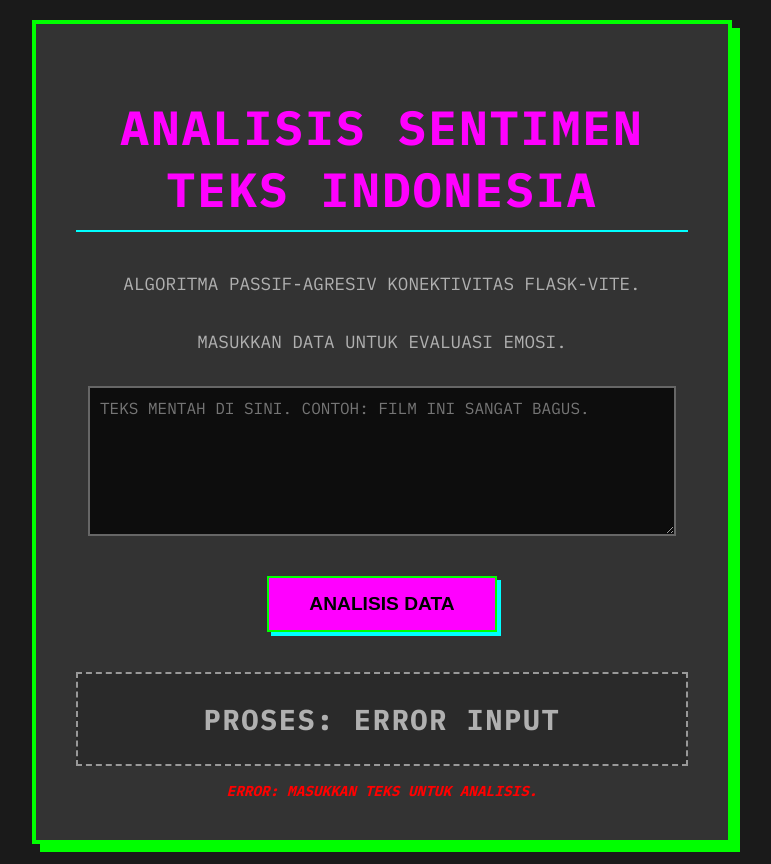
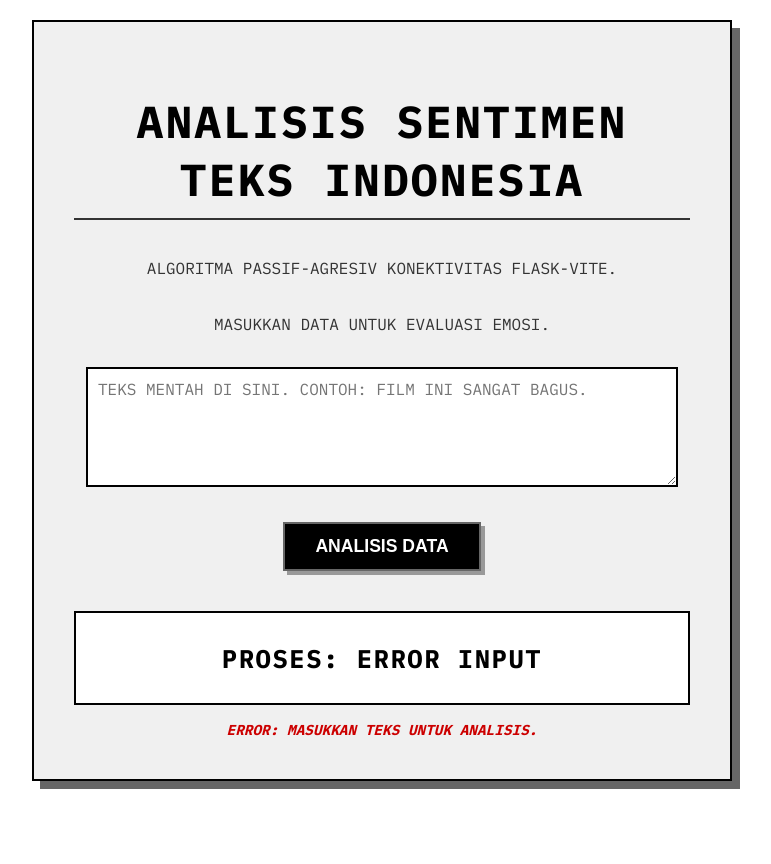
Before and after one commit to Erliandikasyahputraa/DataScience-DeployML, a website built with Vite: page Frontend/index.html in a window 1280 px wide. Both pictures are taken after a click on the button "ANALISIS DATA". Shown: the whole page, without its empty margins (258-1029 px from the left). After the commit the page ends 801 px from the top, so only its background shows below. Built offline with nearby package versions, Linux system fonts and the light colour scheme.

Commit message:
Updates UI theme from dark cyberpunk to minimalist light
Changes color scheme from dark cyberpunk theme (with neon accents) to a clean, minimalist light theme for better readability and professional appearance:

- Switches background from dark to white with black text
- Replaces electric neon colors with monochromatic grays
- Refines button and input styles for cleaner interaction
- Adjusts sentiment indicator colors for better contrast
- Reduces visual noise while maintaining clear hierarchy

```diff
--- a/Frontend/index.html
+++ b/Frontend/index.html
@@ -11,153 +11,155 @@
         margin: 0;
         padding: 0;
         font-family: 'IBM Plex Mono', 'Roboto Mono', monospace; /* Monospaced for raw feel */
-        background-color: #1a1a1a; /* Dark, industrial background */
-        color: #e0e0e0; /* Light text on dark background */
+        background-color: #FFFFFF; /* Latar belakang putih */
+        color: #000000; /* Teks hitam terang */
         display: flex;
         justify-content: center;
         align-items: center;
         min-height: 100vh;
-        overflow: auto; /* Allow scrolling if content is large */
+        overflow: auto; /* Izinkan scrolling jika konten melebihi layar */
       }
 
       .container {
-        background-color: #333333; /* Darker, solid block */
-        border: 4px solid #00ff00; /* Stark, contrasting border (electric green) */
+        background-color: #F0F0F0; /* Blok latar belakang abu-abu terang */
+        border: 2px solid #000000; /* Batas hitam tegas */
         padding: 40px;
-        box-shadow: 8px 8px 0px #00ff00; /* Offset shadow for brutalist feel */
+        box-shadow: 8px 8px 0px #666666; /* Shadow abu-abu tegas agar terlihat di background putih */
         text-align: center;
         max-width: 700px;
         width: 90%;
         box-sizing: border-box;
-        position: relative; /* Untuk positioning elemen internal */
-        margin: 20px; /* Jaga margin agar tidak terlalu mepet */
+        position: relative;
+        margin: 20px;
       }
 
-      /* Heading - Besar, tebal, uppercase */
+      /* Heading - Besar, tebal, uppercase, kontras tinggi */
       h1 {
-        font-size: 3em;
+        font-size: 2.8em;
         font-weight: 700;
-        color: #ff00ff; /* Electric magenta */
+        color: #000000; /* Judul hitam terang */
         margin-bottom: 20px;
         text-transform: uppercase;
         letter-spacing: 2px;
-        border-bottom: 2px solid #00ffff; /* Underline yang kuat */
+        border-bottom: 2px solid #333333; /* Garis bawah abu-abu gelap */
         padding-bottom: 10px;
-        display: inline-block; /* Agar border hanya selebar teks */
+        display: inline-block;
       }
 
       p {
-        font-size: 1.1em;
+        font-size: 1.0em;
         line-height: 1.6;
-        color: #b0b0b0;
+        color: #333333; /* Abu-abu gelap untuk paragraf */
         margin-bottom: 30px;
       }
 
-      /* Textarea - Monokrom, batas jelas */
+      /* Textarea - Kontras, batas jelas */
       textarea {
         display: block;
-        width: calc(100% - 24px); /* Penuh tapi dengan border */
+        width: calc(100% - 24px);
         padding: 10px;
         margin: 20px auto;
-        background-color: #0d0d0d; /* Sangat gelap */
-        border: 2px solid #666666; /* Batas abu-abu tegas */
-        color: #e0e0e0;
+        background-color: #FFFFFF; /* Putih */
+        border: 2px solid #000000; /* Batas hitam tegas */
+        color: #000000; /* Teks input hitam */
         font-family: 'IBM Plex Mono', 'Roboto Mono', monospace;
         font-size: 1em;
         resize: vertical;
-        min-height: 150px;
+        min-height: 120px;
         box-sizing: border-box;
-        outline: none; /* Hapus outline default browser */
+        outline: none;
       }
       textarea:focus {
-        border-color: #00ffff; /* Aksen warna saat fokus */
-        box-shadow: 0 0 0 3px rgba(0, 255, 255, 0.5); /* Outer glow */
+        border-color: #333333; /* Batas abu-abu gelap saat fokus */
+        box-shadow: 0 0 0 3px rgba(0, 0, 0, 0.3); /* Outer glow hitam */
       }
 
       /* Button - Blok, kontras tinggi */
       button {
-        background-color: #ff00ff; /* Electric magenta */
-        color: #000000; /* Teks hitam kontras */
-        padding: 15px 40px;
-        border: 2px solid #00ff00; /* Border hijau kuat */
-        font-size: 1.2em;
+        background-color: #000000; /* Tombol hitam */
+        color: #FFFFFF; /* Teks putih kontras */
+        padding: 12px 30px;
+        border: 2px solid #666666; /* Border abu-abu tegas */
+        font-size: 1.1em;
         font-weight: 700;
         text-transform: uppercase;
         cursor: pointer;
         transition: background-color 0.2s, color 0.2s, box-shadow 0.2s;
-        box-shadow: 4px 4px 0px #00ffff; /* Offset shadow lagi */
-        margin-top: 20px;
+        box-shadow: 4px 4px 0px #999999; /* Shadow abu-abu */
+        margin-top: 15px;
       }
 
       button:hover {
-        background-color: #00ffff; /* Swap warna saat hover */
-        color: #ff00ff;
-        box-shadow: 4px 4px 0px #ff00ff;
+        background-color: #333333; /* Latar abu-abu gelap saat hover */
+        color: #FFFFFF; /* Teks putih saat hover */
+        box-shadow: 4px 4px 0px #000000; /* Shadow hitam saat hover */
       }
 
       button:active {
-        transform: translate(2px, 2px); /* Efek "klik" yang tegas */
-        box-shadow: 2px 2px 0px #00ff00;
+        transform: translate(2px, 2px);
+        box-shadow: 2px 2px 0px #666666;
       }
 
       /* Result Display - Kontras, batas tegas */
       #hasil-prediksi {
         margin-top: 40px;
         padding: 20px;
-        background-color: #2a2a2a; /* Warna background hasil */
-        border: 2px dashed #999999; /* Border putus-putus atau solid */
-        font-size: 1.8em;
+        background-color: #FFFFFF; /* Latar belakang hasil putih */
+        border: 2px solid #000000; /* Border hitam solid */
+        font-size: 1.6em;
         font-weight: 700;
         text-transform: uppercase;
         letter-spacing: 1.5px;
-        min-height: 50px; /* Minimal tinggi */
+        min-height: 50px;
         display: flex;
         align-items: center;
         justify-content: center;
-        word-break: break-word; /* Pastikan teks panjang tidak keluar box */
+        word-break: break-word;
       }
 
-      /* Sentiment Specific Colors (diubah untuk brutalism) */
-      /* Sesuaikan warna ini agar tetap kontras dan "keras" */
+      /* Sentiment Specific Colors (diubah total ke kontras hitam/putih/abu-abu) */
+      /* Ini akan memberikan kontras yang kuat, tapi tidak norak.
+         Tetap mempertahankan sedikit aksen warna primer untuk identifikasi emosi. */
       .happy {
-        color: #00ff00; /* Hijau terang */
-        background-color: #2a2a2a;
-        border-color: #00ff00;
+        color: #008000; /* Hijau gelap */
+        background-color: #F8F8F8;
+        border-color: #000000;
       }
       .anger {
-        color: #ff0000; /* Merah menyala */
-        background-color: #2a2a2a;
-        border-color: #ff0000;
+        color: #CC0000; /* Merah gelap */
+        background-color: #F8F8F8;
+        border-color: #000000;
       }
       .fear {
-        color: #ff6600; /* Oranye gelap */
-        background-color: #2a2a2a;
-        border-color: #ff6600;
+        color: #FF8C00; /* Oranye gelap */
+        background-color: #F8F8F8;
+        border-color: #000000;
       }
       .sadness {
-        color: #0000ff; /* Biru terang */
-        background-color: #2a2a2a;
-        border-color: #0000ff;
+        color: #0000CD; /* Biru sedang */
+        background-color: #F8F8F8;
+        border-color: #000000;
       }
       .love {
-        color: #ffff00; /* Kuning terang */
-        background-color: #2a2a2a;
-        border-color: #ffff00;
+        color: #CC9900; /* Kuning keemasan/coklat */
+        background-color: #F8F8F8;
+        border-color: #000000;
       }
       .disgust {
         color: #800080; /* Ungu gelap */
-        background-color: #2a2a2a;
-        border-color: #800080;
+        background-color: #F8F8F8;
+        border-color: #000000;
       }
+      /* Fallback for unknown/neutral/loading */
       .unknown, .neutral {
-        color: #b0b0b0; /* Abu-abu default */
-        background-color: #2a2a2a;
+        color: #000000; /* Teks hitam */
+        background-color: #F0F0F0;
         border-color: #666666;
       }
 
       /* Error Message Styles */
       .error-message {
-        color: #ff0000; /* Merah terang */
+        color: #CC0000; /* Merah gelap untuk error */
         margin-top: 15px;
         font-size: 0.9em;
         font-style: italic;
```
